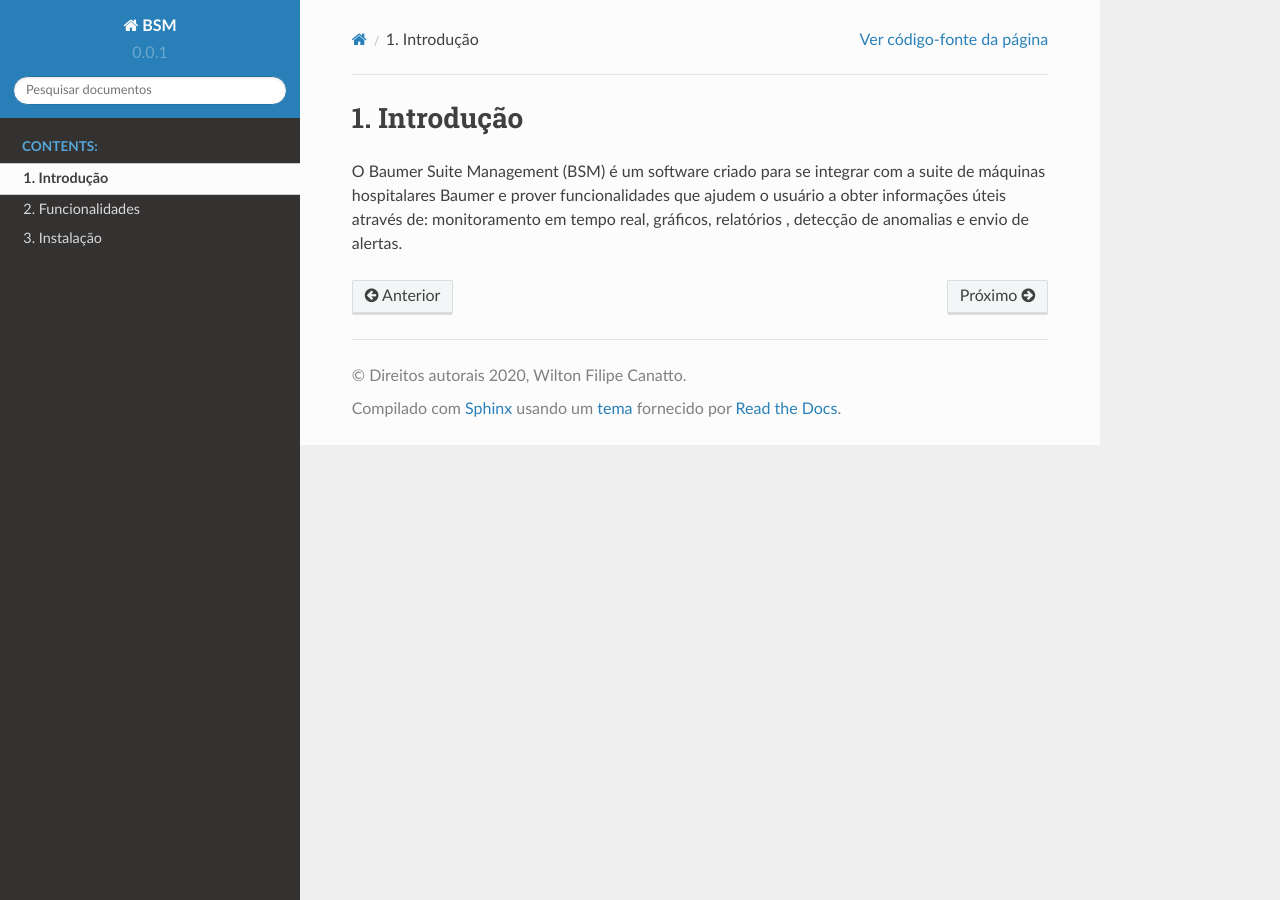
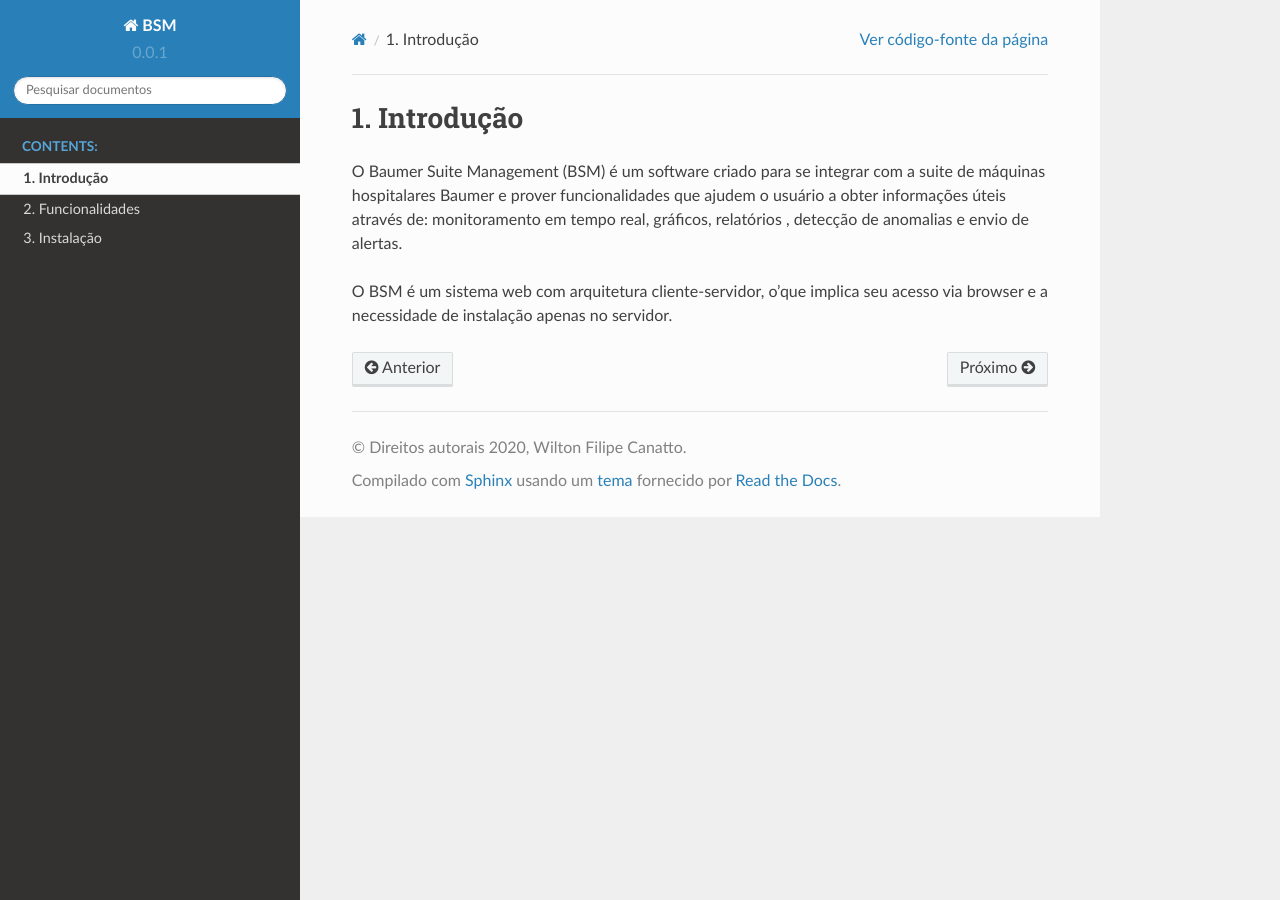
Before and after one commit to canattofilipe/bsm, a Sphinx documentation site: the page built from docs/intro.rst, in a window 1280 px wide. Built offline with Sphinx 7.4.7 and the Read the Docs theme 2.0.0, drawn with Linux system fonts in a browser that asks for light colours.

Commit message:
Update intro.rst

```diff
--- a/docs/intro.rst
+++ b/docs/intro.rst
@@ -2,3 +2,5 @@
 ============
 
 O Baumer Suite Management (BSM) é um software criado para se integrar com a suite de máquinas hospitalares Baumer e prover funcionalidades que ajudem o usuário a obter informações úteis através de: monitoramento em tempo real, gráficos, relatórios , detecção de anomalias e envio de alertas.
+
+O BSM é um sistema web com arquitetura cliente-servidor, o'que implica seu acesso via browser e a necessidade de instalação apenas no servidor.
```
